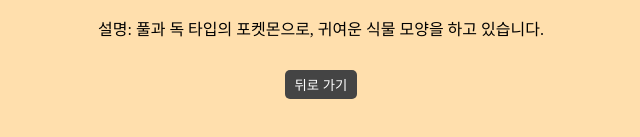
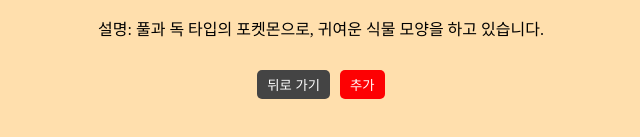
Before and after one commit to kimmunsik20240905/poketmonProject, a React (Vite) app: page /pokemon/1 in a window 1280 px wide. Shown: the part 563-700 px from the top of the page, without its empty margins (319-959 px from the left). Built offline with nearby package versions, Linux system fonts and the light colour scheme.

Commit message:
리덕스로 변경한 작업물 커

```diff
--- a/package.json
+++ b/package.json
@@ -10,9 +10,12 @@
     "preview": "vite preview"
   },
   "dependencies": {
+    "@reduxjs/toolkit": "^2.3.0",
     "react": "^18.3.1",
     "react-dom": "^18.3.1",
+    "react-redux": "^9.1.2",
     "react-router-dom": "^6.28.0",
+    "react-toastify": "^10.0.6",
     "styled-components": "^6.1.13"
   },
   "devDependencies": {
--- a/src/App.jsx
+++ b/src/App.jsx
@@ -1,14 +1,19 @@
-import { useState } from 'react'
-import './App.css'
-import Router from './shared/Router'
-import { PokemonProvider } from './context/PokemonContext'
+import React from 'react';
+import { Provider } from 'react-redux';
+import './App.css';
+import Router from './shared/Router';
+import store from './redux/config/configStore';
+import { ToastContainer } from 'react-toastify';
+import 'react-toastify/dist/ReactToastify.css';
+
 
 function App() {
   return (
     <>
-      <PokemonProvider>
+      <Provider store={store}>
         <Router />
-      </PokemonProvider>
+      </Provider>
+      <ToastContainer />
     </>
   )
 }
--- a/src/components/Dashboard.jsx
+++ b/src/components/Dashboard.jsx
@@ -1,11 +1,13 @@
-import React, { useContext } from 'react'
-import MOCK_DATA from '../mockData'
+import { useSelector, useDispatch } from 'react-redux';
+import MOCK_DATA from '../mockData';
 import { Button, CardWrap, ImgBall, StBallWrap, StCard, StCardWrap, Sth1, StName } from '../styledComponents';
 import monsterBallImg from '../assets/monsterBall.png';
-import { PokemonContext } from '../context/PokemonContext';
+import { removePokemon } from '../redux/slices/pokemonSlice';
 
 const Dashboard = () => {
-    const { selectedPokemonIds, removePokemon } = useContext(PokemonContext);
+    const selectedPokemonIds = useSelector((state) => state.pokemon.selectedPokemonIds);
+    const dispatch = useDispatch();
+
     const selectedPokemons = selectedPokemonIds.map(id =>
         MOCK_DATA.find(pokemon => pokemon.id === id)
     );
@@ -33,7 +35,7 @@
                                 <p>{pokemon.types.join(', ')}</p>
                                 <br />
                             </StCard>
-                            <Button onClick={() => removePokemon(pokemon.id)}>
+                            <Button onClick={() => dispatch(removePokemon(pokemon.id))}>
                                 삭제
                             </Button>
                         </StCardWrap>
--- a/src/components/PokemonDetail.jsx
+++ b/src/components/PokemonDetail.jsx
@@ -1,16 +1,30 @@
 import React from 'react';
 import { useNavigate, useParams } from 'react-router-dom';
 import MOCK_DATA from '../mockData';
-import { BackButton, Detail, DetailWrap, StName } from '../styledComponents';
+import { BackButton, Detail, DetailButton, DetailWrap, StName } from '../styledComponents';
+import { useDispatch, useSelector } from 'react-redux';
+import { addPokemon, removePokemon } from '../redux/slices/pokemonSlice';
 
 const PokemonDetail = () => {
   const { id } = useParams();
   const navigate = useNavigate();
   const pokemon = MOCK_DATA.find((pokemon) => pokemon.id === parseInt(id));
+  const selectedPokemonIds = useSelector((state) => state.pokemon.selectedPokemonIds);
+  const dispatch = useDispatch();
 
   const handleGoBack = () => {
     navigate(-1);
   };
+
+  const isSelected = selectedPokemonIds.includes(pokemon.id);
+  const handleAddRemove = () => {
+    if (isSelected) {
+      dispatch(removePokemon(pokemon.id));
+    } else {
+      dispatch(addPokemon(pokemon.id));
+    }
+  };
+
   return (
     <DetailWrap>
       <Detail>
@@ -24,6 +38,9 @@
         <br />
         <br />
         <BackButton onClick={handleGoBack}>뒤로 가기</BackButton>
+        <DetailButton onClick={handleAddRemove}>
+          {isSelected ? '삭제' : '추가'}
+        </DetailButton>
       </Detail>
     </DetailWrap>
   );
--- a/src/components/PoketmonCard.jsx
+++ b/src/components/PoketmonCard.jsx
@@ -1,10 +1,12 @@
-import React, { useContext } from 'react'
-import { Button, StCard, StCardWrap, StName } from '../styledComponents'
+import { Button, StCard, StCardWrap, StName } from '../styledComponents';
 import { useNavigate } from 'react-router-dom';
-import { PokemonContext } from '../context/PokemonContext';
+import { useDispatch } from 'react-redux';
+import { addPokemon } from '../redux/slices/pokemonSlice';
+
 
 const PoketmonCard = ({ name, image, type, id }) => {
-    const { addPokemon } = useContext(PokemonContext);
+    const dispatch = useDispatch();
+
     const navigate = useNavigate();
 
     const handleDetailClick = () => {
@@ -19,7 +21,7 @@
                 <p>{type}</p>
                 <br />
             </StCard>
-            <Button onClick={() => addPokemon(id)}>
+            <Button onClick={() => dispatch(addPokemon(id))}>
                 추가
             </Button>
         </StCardWrap>
--- /dev/null
+++ b/src/redux/config/configStore.js
@@ -0,0 +1,10 @@
+import { configureStore } from '@reduxjs/toolkit';
+import pokemonReducer from '../slices/pokemonSlice';
+
+const store = configureStore({
+  reducer: {
+    pokemon: pokemonReducer,
+  },
+});
+
+export default store;
--- /dev/null
+++ b/src/redux/slices/pokemonSlice.js
@@ -0,0 +1,45 @@
+import { createSlice } from '@reduxjs/toolkit';
+import { toast } from 'react-toastify';
+
+const initialState = {
+  selectedPokemonIds: [],
+};
+
+const toastOptions = {
+    position: 'top-center',
+    autoClose: 1000,
+    hideProgressBar: true,
+    closeOnClick: true,
+  };
+
+const pokemonSlice = createSlice({
+  name: 'pokemon',
+  initialState,
+  reducers: {
+    addPokemon: (state, action) => {
+      const id = action.payload;
+
+      if (state.selectedPokemonIds.length >= 6) {
+        toast.error("더 이상 선택할 수 없습니다.", toastOptions);
+        return;
+      }
+
+      if (state.selectedPokemonIds.includes(id)) {
+        toast.info("이미 선택된 포켓몬입니다.", toastOptions);
+        return;
+      }
+
+      state.selectedPokemonIds.push(id);
+      toast.success('포켓몬이 추가되었습니다!', toastOptions);
+    },
+    removePokemon: (state, action) => {
+      const id = action.payload;
+      state.selectedPokemonIds = state.selectedPokemonIds.filter((pokemonId) => pokemonId !== id);
+      toast.success('포켓몬이 삭제되었습니다!', toastOptions);
+    },
+  },
+});
+
+export const { addPokemon, removePokemon } = pokemonSlice.actions;
+
+export default pokemonSlice.reducer;
--- a/src/styledComponents.js
+++ b/src/styledComponents.js
@@ -98,7 +98,15 @@
     color:#fff;
     cursor : pointer;
 `;
-
+export const DetailButton = styled.button`
+    margin-left:10px;
+    background-color : #fd0103;
+    border-radius : 5px;
+    padding:5px 10px;
+    border-style:none;
+    color:#fff;
+    cursor : pointer;
+`;
 export const MainWrap = styled.div`
     display : flex;
     flex-wrap : wrap;
```
Also changed, not shown: 1 other file (tests, documents, lock files or other folders). Lines whose indentation alone changed are shown as unchanged.
